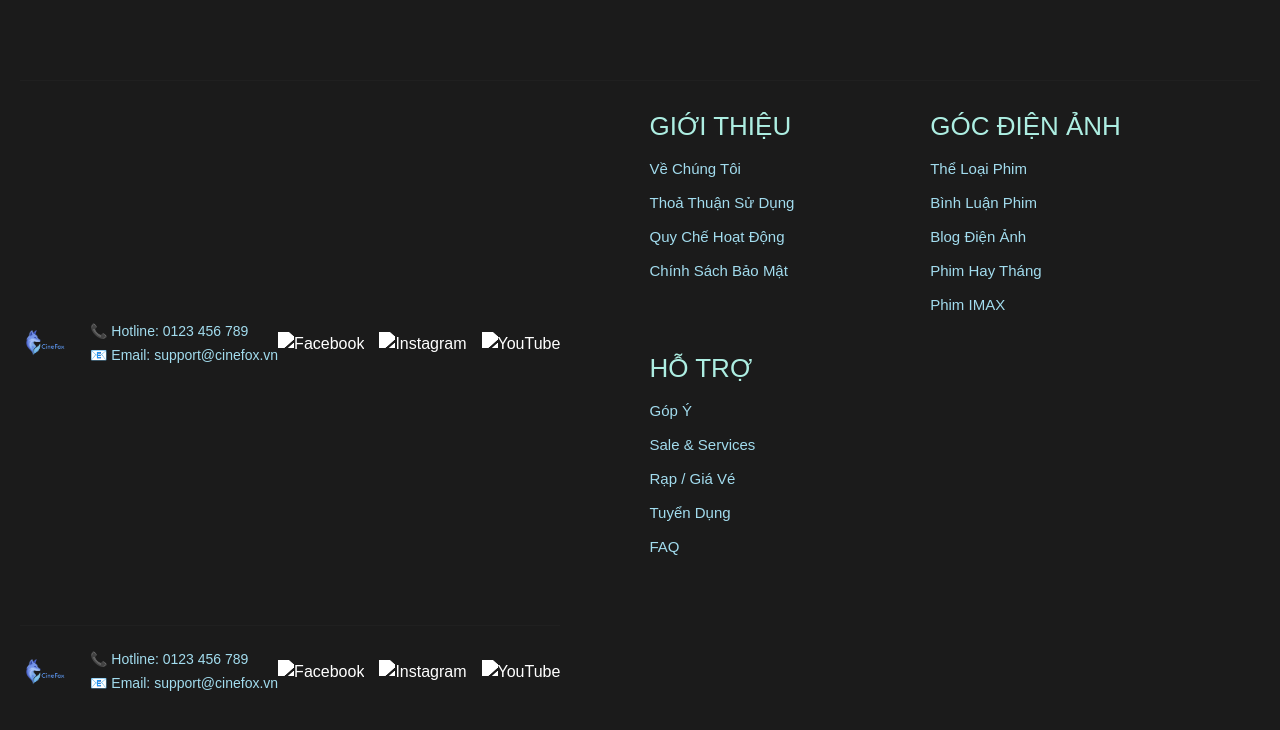
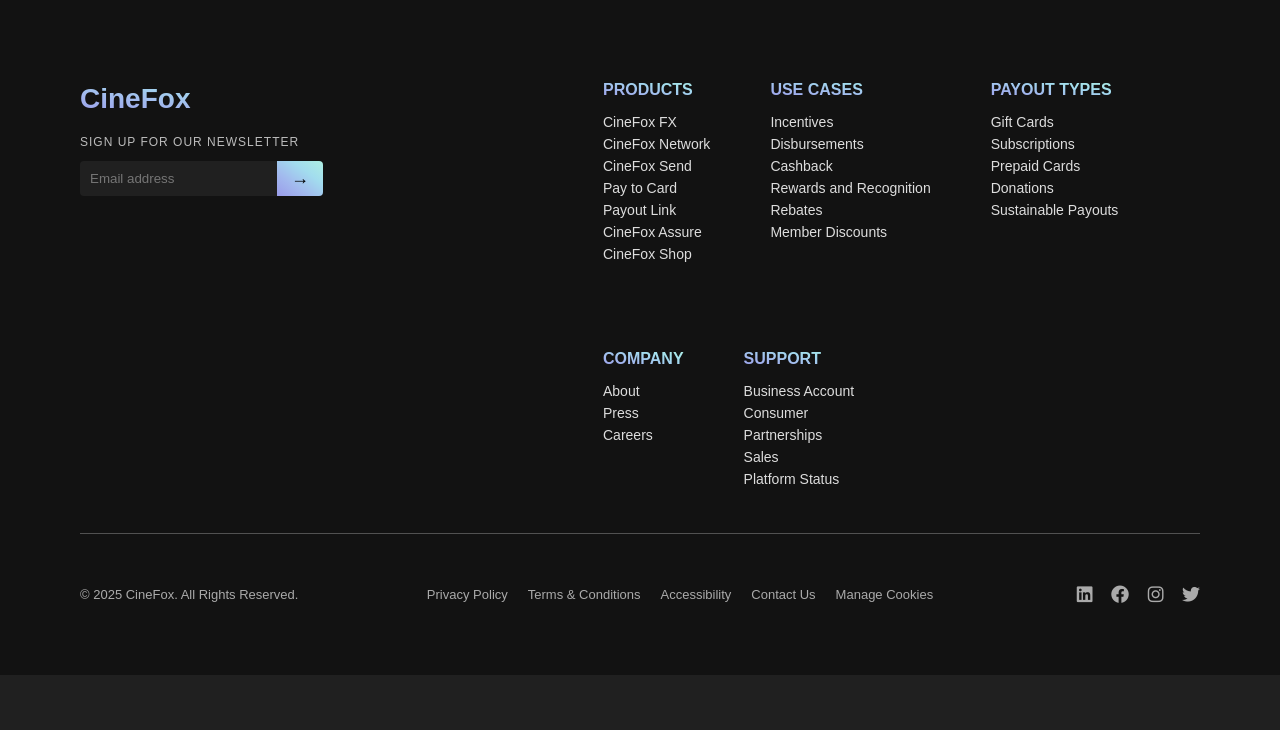
Before and after one commit to Laric-fox/movie-ticket-web, a plain HTML site: page client/src/footer.htm in a window 1280 px wide. Drawn offline with nearby package versions, Linux system fonts and the light colour scheme; a web font is replaced by a local one.

Commit message:
Update giao dien v2

```diff
--- a/client/src/css/booking.css
+++ b/client/src/css/booking.css
@@ -21,7 +21,7 @@ body {
   z-index: 2;
 }
 .brand { display: flex; gap: 12px; align-items: center; }
-.logo { height: 44px; }
+/* .logo { height: 44px; } */
 .brand h1 { margin: 0; font-size: 1.25rem; color: var(--color-mint); }
 .brand p { margin: 2px 0 0 0; color: rgba(255,255,255,.75); }
 
--- /dev/null
+++ b/client/src/css/footer.css
@@ -0,0 +1,127 @@
+.footer {
+  background: #121212;
+  color: #fff;
+  padding: 60px 80px;
+  font-family: Arial, sans-serif;
+}
+
+.footer-container {
+  display: flex;
+  justify-content: space-between;
+  flex-wrap: nowrap;
+  border-bottom: 1px solid #515151;
+  padding-bottom: 40px;
+}
+
+.footer-left {
+  max-width: 250px;
+  margin-right: 280px;
+}
+
+.footer-logo {
+  font-size: 28px;
+  font-weight: bold;
+  background: var(--periwinkle-top-gradient);
+    -webkit-background-clip: text;
+    -webkit-text-fill-color: transparent;
+  margin-bottom: 20px;
+}
+
+.newsletter {
+  font-size: 12px;
+  letter-spacing: 1px;
+  color: #bbb;
+}
+
+.newsletter-input {
+  display: flex;
+  margin-top: 10px;
+}
+
+.newsletter-input input {
+  flex: 1;
+  padding: 10px;
+  border: none;
+  border-radius: 4px 0 0 4px;
+  outline: none;
+  background-color: var(--color-gray);
+  color: #a9a9a9;
+}
+
+.newsletter-input button {
+  background: var(--periwinkle-top-gradient);
+  border: none;
+  color: #000;
+  padding: 0 14px;
+  border-radius: 0 4px 4px 0;
+  cursor: pointer;
+  font-size: 18px;
+}
+
+.footer-columns {
+  display: flex;
+  flex-wrap: wrap;
+  gap: 60px;
+}
+
+.footer-col h4 {
+  background: var(--periwinkle-top-gradient);
+    -webkit-background-clip: text;
+    -webkit-text-fill-color: transparent;
+  margin-bottom: 15px;
+}
+
+.footer-col ul {
+  list-style: none;
+  padding: 0;
+  margin: 0;
+}
+
+.footer-col li {
+  margin-bottom: 6px;
+  font-size: 14px;
+  color: #ddd;
+  cursor: pointer;
+}
+
+.footer-col li:hover {
+  background: var(--periwinkle-bottom-gradient);
+    -webkit-background-clip: text;
+    -webkit-text-fill-color: transparent;
+}
+
+.footer-bottom {
+  margin-top: 40px;
+  display: flex;
+  justify-content: space-between;
+  align-items: center;
+  flex-wrap: wrap;
+  font-size: 13px;
+  color: #aaa;
+}
+
+.footer-bottom ul {
+  list-style: none;
+  display: flex;
+  gap: 20px;
+  padding: 0;
+}
+
+.footer-bottom ul li:hover {
+  background: var(--periwinkle-bottom-gradient);
+    -webkit-background-clip: text;
+    -webkit-text-fill-color: transparent;
+  cursor: pointer;
+}
+
+.socials i {
+  margin-left: 15px;
+  font-size: 18px;
+  cursor: pointer;
+}
+
+.socials i:hover {
+  background: var(--periwinkle-bottom-gradient);
+    -webkit-background-clip: text;
+    -webkit-text-fill-color: transparent;
+}
--- a/client/src/css/index.css
+++ b/client/src/css/index.css
@@ -190,7 +190,6 @@ body {
 .showing-section {
   padding: 40px 5vw;
   background: linear-gradient(rgba(14, 14, 14, 1), rgba(5, 5, 5, 0.91));
-  border-radius: 10px;
   margin-top: -40px;
 }
 
@@ -202,7 +201,7 @@ body {
   backdrop-filter: blur(10px);
   padding: 12px 24px;
   border-radius: 12px;
-  margin-bottom: 30px;
+  margin: 30px 0 40px 0;
   flex-wrap: wrap;
   box-shadow: 0 6px 37px rgba(89, 185, 255, 0.51);
 }
@@ -357,102 +356,3 @@ body {
   margin: 0;
   font-weight: 500;
 }
-
-/* footer */
-.footer-bottom {
-  display: flex;
-  justify-content: space-between;
-  align-items: center;
-  flex-wrap: wrap;
-  margin-top: 40px;
-  border-top: 1px solid var(--color-gray);
-  padding-top: 20px;
-}
-
-.footer-logo-contact {
-  display: flex;
-  align-items: center;
-  gap: 20px;
-}
-
-.footer-logo {
-  height: 50px;
-  object-fit: contain;
-}
-
-.footer-contact p {
-  margin: 3px 0;
-  font-size: 14px;
-  color: var(--color-mintblue);
-}
-
-.footer-contact a {
-  color: var(--color-mintblue);
-  text-decoration: none;
-}
-
-.footer-contact a:hover {
-  color: var(--color-periwinkle);
-}
-
-.footer-socials {
-  display: flex;
-  gap: 15px;
-}
-
-.footer-socials img {
-  width: 24px;
-  height: 24px;
-  filter: brightness(0) invert(1);
-  transition: filter 0.2s;
-}
-
-.footer-socials img:hover {
-  filter: brightness(0) invert(0.7) sepia(1) hue-rotate(190deg);
-}
-.footer {
-  background-color: #1b1b1b;
-  color: var(--color-mintblue);
-  padding: 40px 20px;
-  font-family: 'Arima', sans-serif;
-}
-
-.footer-columns {
-  display: flex;
-  justify-content: space-around;
-  flex-wrap: wrap;
-  max-width: 1200px;
-  margin: auto;
-  text-align: left;
-}
-
-.footer-column {
-  flex: 1 1 200px;
-  margin: 10px 20px;
-}
-
-.footer-column h3 {
-  color: var(--color-mint);
-  font-size: 26px;
-  margin-bottom: 15px;
-  text-transform: uppercase;
-}
-
-.footer-column ul {
-  list-style: none;
-  padding: 0;
-}
-
-.footer-column li {
-  margin-bottom: 10px;
-}
-
-.footer-column a {
-  color: var(--color-mintblue);
-  text-decoration: none;
-  font-size: 15px;
-}
-
-.footer-column a:hover {
-  color: var(--color-periwinkle);
-}
--- a/client/src/footer.htm
+++ b/client/src/footer.htm
@@ -3,81 +3,102 @@
 <head>
     <meta charset="UTF-8">
     <meta name="viewport" content="width=device-width, initial-scale=1.0">
-    <title>Document</title>
-    <link rel="shortcut icon" href="./img/web.img/logowithname.png" type="image/x-icon"/>
-  <link href="https://cdn.jsdelivr.net/npm/bootstrap@5.3.6/dist/css/bootstrap.min.css" rel="stylesheet"/>
-  <link href="https://fonts.googleapis.com/css2?family=Abel&family=Arima:wght@100..700&family=Big+Shoulders:opsz,wght@10..72,100..900&family=Black+Ops+One&family=Iceland&family=Kaushan+Script&family=Playwrite+HU:wght@100..400&family=Roboto:ital,wght@0,100;0,300;0,400;0,500;0,700;0,900;1,100;1,300;1,400;1,500;1,700;1,900&family=Sedgwick+Ave&display=swap" rel="stylesheet">
-  <link rel="stylesheet" href="./css/main.css"/>
-  <link rel="stylesheet" href="./css/index.css"/>
+    <title>Footer CineFox</title>
+    <!-- MAIN CSS -->
+    <link rel="stylesheet" href="./css/main.css">
+    <!-- FOOTER CSS -->
+    <link rel="stylesheet" href="./css/footer.css">
+
+    <link rel="stylesheet" href="./css/index.css">
+
+    <!-- AWESOME -->
+    <link rel="stylesheet" href="https://cdnjs.cloudflare.com/ajax/libs/font-awesome/6.4.0/css/all.min.css">
 </head>
 <body>
-  <!-- footer.html -->
     <footer class="footer">
-  <div class="footer-bottom">
-    <div class="footer-logo-contact">
-      <img src="./img/web.img/logowithname.png" alt="CineFox Logo" class="footer-logo" />
-      <div class="footer-contact">
-        <p>📞 Hotline: <a href="tel:0123456789">0123 456 789</a></p>
-        <p>📧 Email: <a href="mailto:support@cinefox.vn">support@cinefox.vn</a></p>
+  <div class="footer-container">
+    <div class="footer-left">
+      <h2 class="footer-logo">CineFox</h2>
+      <p class="newsletter">SIGN UP FOR OUR NEWSLETTER</p>
+      <div class="newsletter-input">
+        <input type="email" placeholder="Email address" />
+        <button>→</button>
       </div>
     </div>
 
-    <div class="footer-socials">
-      <a href="#" aria-label="Facebook"><img src="./img/social/facebook.svg" alt="Facebook" /></a>
-      <a href="#" aria-label="Instagram"><img src="./img/social/instagram.svg" alt="Instagram" /></a>
-      <a href="#" aria-label="YouTube"><img src="./img/social/youtube.svg" alt="YouTube" /></a>
-    </div>
     <div class="footer-columns">
-    <!-- Cột 1 -->
-    <div class="footer-column">
-      <h3>GIỚI THIỆU</h3>
+      <div class="footer-col">
+        <h4>PRODUCTS</h4>
         <ul>
-        <li><a href="#">Về Chúng Tôi</a></li>
-        <li><a href="#">Thoả Thuận Sử Dụng</a></li>
-        <li><a href="#">Quy Chế Hoạt Động</a></li>
-        <li><a href="#">Chính Sách Bảo Mật</a></li>
+          <li>CineFox FX</li>
+          <li>CineFox Network</li>
+          <li>CineFox Send</li>
+          <li>Pay to Card</li>
+          <li>Payout Link</li>
+          <li>CineFox Assure</li>
+          <li>CineFox Shop</li>
         </ul>
       </div>
 
-    <!-- Cột 2 -->
-    <div class="footer-column">
-      <h3>GÓC ĐIỆN ẢNH</h3>
+      <div class="footer-col">
+        <h4>USE CASES</h4>
         <ul>
-        <li><a href="#">Thể Loại Phim</a></li>
-        <li><a href="#">Bình Luận Phim</a></li>
-        <li><a href="#">Blog Điện Ảnh</a></li>
-        <li><a href="#">Phim Hay Tháng</a></li>
-        <li><a href="#">Phim IMAX</a></li>
+          <li>Incentives</li>
+          <li>Disbursements</li>
+          <li>Cashback</li>
+          <li>Rewards and Recognition</li>
+          <li>Rebates</li>
+          <li>Member Discounts</li>
         </ul>
       </div>
 
-    <!-- Cột 3 -->
-    <div class="footer-column">
-      <h3>HỖ TRỢ</h3>
+      <div class="footer-col">
+        <h4>PAYOUT TYPES</h4>
         <ul>
-        <li><a href="#">Góp Ý</a></li>
-        <li><a href="#">Sale & Services</a></li>
-        <li><a href="#">Rạp / Giá Vé</a></li>
-        <li><a href="#">Tuyển Dụng</a></li>
-        <li><a href="#">FAQ</a></li>
+          <li>Gift Cards</li>
+          <li>Subscriptions</li>
+          <li>Prepaid Cards</li>
+          <li>Donations</li>
+          <li>Sustainable Payouts</li>
+        </ul>
+      </div>
+
+      <div class="footer-col">
+        <h4>COMPANY</h4>
+        <ul>
+          <li>About</li>
+          <li>Press</li>
+          <li>Careers</li>
+        </ul>
+      </div>
+
+      <div class="footer-col">
+        <h4>SUPPORT</h4>
+        <ul>
+          <li>Business Account</li>
+          <li>Consumer</li>
+          <li>Partnerships</li>
+          <li>Sales</li>
+          <li>Platform Status</li>
         </ul>
       </div>
     </div>
-
-  <!-- Phần logo + thông tin liên hệ -->
-  <div class="footer-bottom">
-    <div class="footer-logo-contact">
-      <img src="./img/web.img/logowithname.png" alt="CineFox Logo" class="footer-logo" />
-      <div class="footer-contact">
-        <p>📞 Hotline: <a href="tel:0123456789">0123 456 789</a></p>
-        <p>📧 Email: <a href="mailto:support@cinefox.vn">support@cinefox.vn</a></p>
-      </div>
   </div>
 
-    <div class="footer-socials">
-      <a href="#" aria-label="Facebook"><img src="./img/social/facebook.svg" alt="Facebook" /></a>
-      <a href="#" aria-label="Instagram"><img src="./img/social/instagram.svg" alt="Instagram" /></a>
-      <a href="#" aria-label="YouTube"><img src="./img/social/youtube.svg" alt="YouTube" /></a>
+  <div class="footer-bottom">
+    <p>© 2025 CineFox. All Rights Reserved.</p>
+    <ul>
+      <li>Privacy Policy</li>
+      <li>Terms & Conditions</li>
+      <li>Accessibility</li>
+      <li>Contact Us</li>
+      <li>Manage Cookies</li>
+    </ul>
+    <div class="socials">
+      <i class="fab fa-linkedin"></i>
+      <i class="fab fa-facebook"></i>
+      <i class="fab fa-instagram"></i>
+      <i class="fab fa-twitter"></i>
     </div>
   </div>
 </footer>
```
Also changed, not shown: client/src/js/navbar.js (+10 -2 lines), 4 other files. Lines whose indentation alone changed are shown as unchanged.
